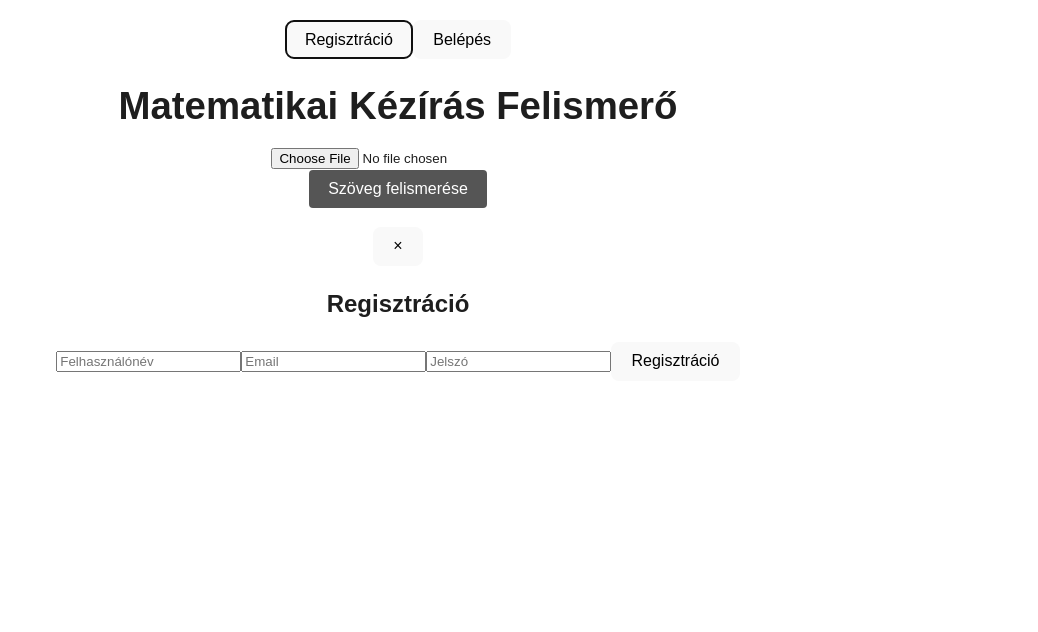
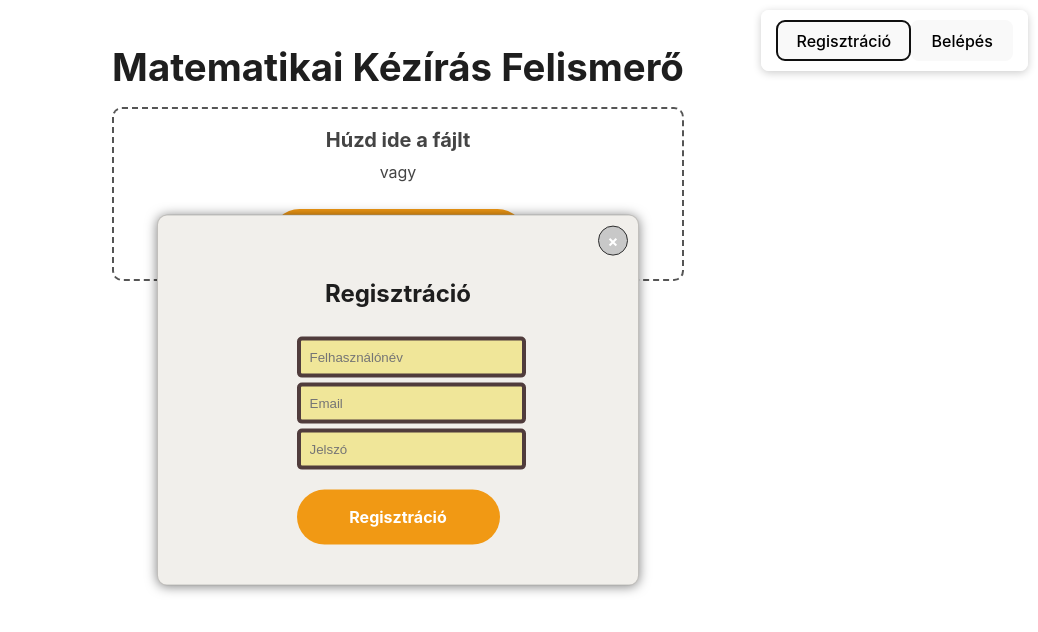
Before and after one commit to Andrssss/Ai_fos, a React (Vite) app in the folder my_new_project/: page / in a window 1280 px wide. Both pictures are taken after a click on the button "Regisztráció". Shown: the top 632 px of the page, without its empty margins (242-1280 px from the left). Built offline with nearby package versions, Linux system fonts and the light colour scheme.

Commit message:
kis css-ek

```diff
--- a/my_new_project/src/components/AuthModal.jsx
+++ b/my_new_project/src/components/AuthModal.jsx
@@ -1,5 +1,5 @@
 import React from "react";
-import "../css/buttons/authButtons.css";
+import "../css/auth-panel.css"; // Az új CSS fájl
 
 export default function AuthModal({
                                       showModal,
@@ -15,26 +15,90 @@ export default function AuthModal({
 
     return (
         <div className="modal-overlay">
-            <div className="modal">
-                <button className="modal-close" onClick={closeModal}>×</button>
+            <div className="auth-panel">
+                <button type="close-button" onClick={closeModal}>×</button>
+
                 {modalType === "login" && (
                     <>
                         <h2>Belépés</h2>
-                        <input type="text" name="username" placeholder="Felhasználónév" value={authUser.username} onChange={handleAuthChange} />
-                        <input type="password" name="password" placeholder="Jelszó" value={authUser.password} onChange={handleAuthChange} />
-                        <button onClick={handleLogin}>Belépés</button>
+                        <form className="login-form">
+                            <div className="input-group">
+                                <input
+                                    type="username"
+                                    name="username"
+                                    placeholder="Felhasználónév"
+                                    value={authUser.username}
+                                    onChange={handleAuthChange}
+                                    required
+                                />
+                            </div>
+                            <div className="input-group">
+                                <input
+                                    type="password"
+                                    name="password"
+                                    placeholder="Jelszó"
+                                    value={authUser.password}
+                                    onChange={handleAuthChange}
+                                    required
+                                />
+                            </div>
+                            <button id="login" type="login-button" onClick={handleLogin}>
+                                Belépés
+                            </button>
+                            <div className="login-bar">
+                                <input type="checkbox" id="remember" />
+                                <label htmlFor="remember">Emlékezz rám</label>
+                            </div>
+                        </form>
                     </>
                 )}
+
                 {modalType === "register" && (
                     <>
                         <h2>Regisztráció</h2>
-                        <input type="text" name="username" placeholder="Felhasználónév" value={authUser.username} onChange={handleAuthChange} />
-                        <input type="email" name="email" placeholder="Email" value={authUser.email} onChange={handleAuthChange} />
-                        <input type="password" name="password" placeholder="Jelszó" value={authUser.password} onChange={handleAuthChange} />
-                        <button onClick={handleRegister}>Regisztráció</button>
+                        <form className="login-form">
+                            <div className="input-group">
+                                <input
+                                    type="username"
+                                    name="username"
+                                    placeholder="Felhasználónév"
+                                    value={authUser.username}
+                                    onChange={handleAuthChange}
+                                    required
+                                />
+                            </div>
+                            <div className="input-group">
+                                <input
+                                    type="email"
+                                    name="email"
+                                    placeholder="Email"
+                                    value={authUser.email}
+                                    onChange={handleAuthChange}
+                                    required
+                                />
+                            </div>
+                            <div className="input-group">
+                                <input
+                                    type="password"
+                                    name="password"
+                                    placeholder="Jelszó"
+                                    value={authUser.password}
+                                    onChange={handleAuthChange}
+                                    required
+                                />
+                            </div>
+                            <button id="login" type="register-button" onClick={handleRegister}>
+                                Regisztráció
+                            </button>
+                        </form>
                     </>
                 )}
+
                 {authMessage && <p className="auth-message">{authMessage}</p>}
+
+
+
+
             </div>
         </div>
     );
--- a/my_new_project/src/components/OCRProcessor.jsx
+++ b/my_new_project/src/components/OCRProcessor.jsx
@@ -1,6 +1,7 @@
 import React, { useState } from "react";
 import axios from "axios";
 import "../css/main.css";
+import "../css/ocr.css"
 
 export default function OCRProcessor({ showAlert }) {
     const [image, setImage] = useState(null);
@@ -41,7 +42,14 @@ export default function OCRProcessor({ showAlert }) {
         <div className="ocr-container">
             <h1 className="app-title">Matematikai Kézírás Felismerő</h1>
             <div className="upload-section">
-                <input className="file-input" type="file" accept="image/*" onChange={handleImageUpload} />
+                <label class="drop-container" id="dropcontainer">
+                    <span class="drop-title">Húzd ide a fájlt</span>
+                    vagy
+                    <input className="file-input" type="file" accept="image/*" onChange={handleImageUpload} />
+
+                </label>
+
+
             </div>
             {image && <img className="uploaded-image" src={URL.createObjectURL(image)} alt="Feltöltött kép" />}
             <button className={`ocr-button ${(!image || loading) ? "button-disabled" : ""}`} onClick={handleOCR} disabled={!image || loading}>
--- /dev/null
+++ b/my_new_project/src/css/auth-panel.css
@@ -0,0 +1,136 @@
+/* Alap login panel stílus */
+.auth-panel {
+    max-width: 500px;
+    min-width: 400px;
+    position: fixed;
+    top: 50%;
+    left: 50%;
+    transform: translate(-50%, -50%);
+    font-family: -apple-system, BlinkMacSystemFont, "San Francisco", "Helvetica Neue", Arial, sans-serif;
+
+    background-color: rgb(241 239 235);
+    border: solid 1px rgba(0, 0, 0, 0.2);
+    border-radius: 10px;
+    box-shadow: 0 1px 12px rgba(0, 0, 0, 0.5);
+
+    padding: 40px 40px 40px;
+
+
+    display: flex;
+    flex-direction: column;
+    align-items: center;
+}
+
+    /* Input csoportok */
+.auth-panel .input-group {
+    margin-top: 5px;
+}
+
+.auth-panel .input-group-addon {
+    background: #fff;
+    border-right: none;
+}
+
+/* Input mezők */
+.auth-panel input[type="email"],
+.auth-panel input[type="username"],
+.auth-panel input[type="password"] {
+    padding: 9px;
+    width: 100%;
+    border: 4px solid rgba(80, 60, 60);
+    border-radius: 5px;
+    background: rgba(240 230 153);
+}
+.auth-panel input[type="username"]:focus,
+.auth-panel input[type="email"]:focus,
+.auth-panel input[type="password"]:focus {
+    border-left: 4px solid rgb(178, 135, 0);
+    transition: 0.4s ease;
+    outline: none;
+}
+
+/* Bejelentkezés gomb */
+.auth-panel button[type="register-button"],
+.auth-panel button[type="login-button"] {
+    width: 100%;
+    margin-top: 20px;
+    text-align: center;
+    height: 55px;
+    background-color: rgb(241, 153, 20);
+    color: white;
+    font-weight: bold;
+    border: none;
+    padding: 10px 10px;
+    border-radius: 100px;
+    cursor: pointer;
+    transition: 0.3s ease;
+}
+
+.close-panel {
+    background-color: #FFFFFF;
+}
+.auth-panel button:hover {
+    background-color: rgb(255, 178, 72);
+}
+
+/* Bejelentkezési sáv */
+.auth-panel .login-bar {
+    margin-top: 10px;
+}
+
+
+.auth-panel button[type="close-button"] {
+    position: absolute;
+    top: 10px;  /* Panel tetejétől 10px */
+    right: 10px; /* Panel jobb oldalától 10px */
+
+    width: 30px;
+    height: 30px;
+
+    background-color: rgb(200, 200, 200);
+    color: white;
+    font-weight: bold;
+    border: 1.5px solid rgb(45 45 45);
+    border-radius: 50%; /* Kör alak */
+    cursor: pointer;
+    transition: 0.3s ease;
+
+    display: flex;
+    align-items: center;
+    justify-content: center;
+    font-size: 16px;
+    padding: 0;
+}
+
+.auth-panel button[type="close-button"]:hover {
+    background-color: rgb(45 45 45 );
+}
+
+
+
+
+.auth-panel .login-bar label {
+    font-weight: normal;
+}
+
+.auth-panel .login-bar input[type="checkbox"] {
+    margin-right: 5px;
+}
+
+
+
+
+
+
+/* Bejelentkezett felhasználói információ */
+.user-info {
+    position: fixed;
+    top: 10px;
+    right: 10px;
+    background: rgba(255, 255, 255, 0.9);
+    padding: 10px 15px;
+    border-radius: 8px;
+    box-shadow: 0px 2px 8px rgba(0, 0, 0, 0.2);
+    font-weight: bold;
+    z-index: 101;
+}
--- a/my_new_project/src/css/auth.css
+++ /dev/null
@@ -1,43 +0,0 @@
-.auth-panel {
-    position: fixed;
-    top: 20px;
-    right: 20px;
-    background: rgba(0, 0, 0, 0.8);
-    padding: 15px;
-    border-radius: 10px;
-    box-shadow: 0px 0px 10px rgba(0, 0, 0, 0.5);
-    z-index: 100;
-    display: flex;
-    flex-direction: column;
-    align-items: center;
-}
-
-.auth-panel button {
-    background-color: #ffcc00;
-    color: black;
-    font-weight: bold;
-    border: none;
-    padding: 10px 15px;
-    margin: 5px 0;
-    cursor: pointer;
-    width: 100%;
-    border-radius: 5px;
-    transition: 0.3s ease;
-}
-
-.auth-panel button:hover {
-    background-color: #ff9900;
-}
-
-/* Bejelentkezett felhasználónév stílus */
-.user-info {
-    position: fixed;
-    top: 10px;
-    right: 10px;
-    background: rgba(255, 255, 255, 0.9);
-    padding: 10px 15px;
-    border-radius: 8px;
-    box-shadow: 0px 2px 8px rgba(0, 0, 0, 0.2);
-    font-weight: bold;
-    z-index: 101;
-}
--- a/my_new_project/src/css/main.css
+++ b/my_new_project/src/css/main.css
@@ -10,6 +10,8 @@ body {
     background-color: #ffffff;
     color: #1e1e1e;
     text-align: center;
+    font-family: -apple-system, BlinkMacSystemFont, "San Francisco", "Helvetica Neue", Arial, sans-serif;
+
 }
 
 #root {
--- a/my_new_project/src/css/modal.css
+++ b/my_new_project/src/css/modal.css
@@ -9,13 +9,15 @@
     align-items: center;
     justify-content: center;
     z-index: 999;
+    font-family: -apple-system, BlinkMacSystemFont, "San Francisco", "Helvetica Neue", Arial, sans-serif;
+
 }
 
 .modal {
     background: white;
     padding: 20px;
     border-radius: 10px;
-    box-shadow: 0px 4px 10px rgba(0, 0, 0, 0.3);
+    box-shadow: 1px 4px 10px rgba(0, 0, 0, 0.3);
     text-align: center;
 }
 
@@ -31,13 +33,3 @@
     border: 1px solid #ccc;
     border-radius: 5px;
 }
-
-.modal-close {
-    position: absolute;
-    top: 10px;
-    right: 10px;
-    cursor: pointer;
-    font-size: 18px;
-    background: none;
-    border: none;
-}
--- a/my_new_project/src/css/ocr.css
+++ b/my_new_project/src/css/ocr.css
@@ -1,43 +1,60 @@
-.upload-section {
-    margin-bottom: 1.5rem;
+.drop-container {
+    position: relative;
+    display: flex;
+    gap: 5px;
+    flex-direction: column;
+    justify-content: center;
+    align-items: center;
+    height: 150px;
+    padding: 10px;
+    border-radius: 10px;
+    border: 2px dashed #555;
+    color: #444;
+    cursor: pointer;
+    transition: background .2s ease-in-out, border .2s ease-in-out;
 }
 
-.file-input {
-    display: inline-block;
-    margin: 0 auto;
-    padding: 0.4rem 0.6rem;
-    border: 1px solid #444;
-    border-radius: 4px;
-    background-color: #2c2c2c;
-    color: #fff;
-    cursor: pointer;
+.drop-container:hover {
+    background: #eee;
+    border-color: #111;
 }
 
-.uploaded-image {
-    max-width: 80%;
-    height: auto;
-    margin: 1rem 0;
-    border: 1px solid #444;
-    border-radius: 4px;
-    box-shadow: 0 4px 12px rgba(0,0,0,0.3);
+.drop-container:hover .drop-title {
+    color: #222;
 }
 
-.latex-textarea {
-    display: block;
-    margin: 0 auto 1rem;
-    width: 80%;
-    max-width: 600px;
-    height: 150px;
-    border: 1px solid #444;
-    border-radius: 4px;
-    background-color: #2c2c2c;
-    color: #fff;
-    padding: 0.5rem;
-    resize: none;
+.drop-title {
+    color: #444;
+    font-size: 20px;
+    font-weight: bold;
+    text-align: center;
+    transition: color .2s ease-in-out;
 }
 
-@media (max-width: 480px) {
-    .latex-textarea {
-        height: 120px;
-    }
+.drop-container.drag-active {
+    background: #eee;
+    border-color: #111;
 }
+
+.drop-container.drag-active .drop-title {
+    color: #222;
+}
+
+input[type=file]::file-selector-button {
+    width: 100%;
+    margin-top: 20px;
+    text-align: center;
+    height: 55px;
+    background-color: rgb(241, 153, 20);
+    color: white;
+    font-weight: bold;
+    border: none;
+    padding: 10px 15px;
+    border-radius: 100px;
+    cursor: pointer;
+    transition: 0.3s ease;
+}
+
+input[type=file]::file-selector-button:hover {
+    background: #0d45a5;
+}
```
